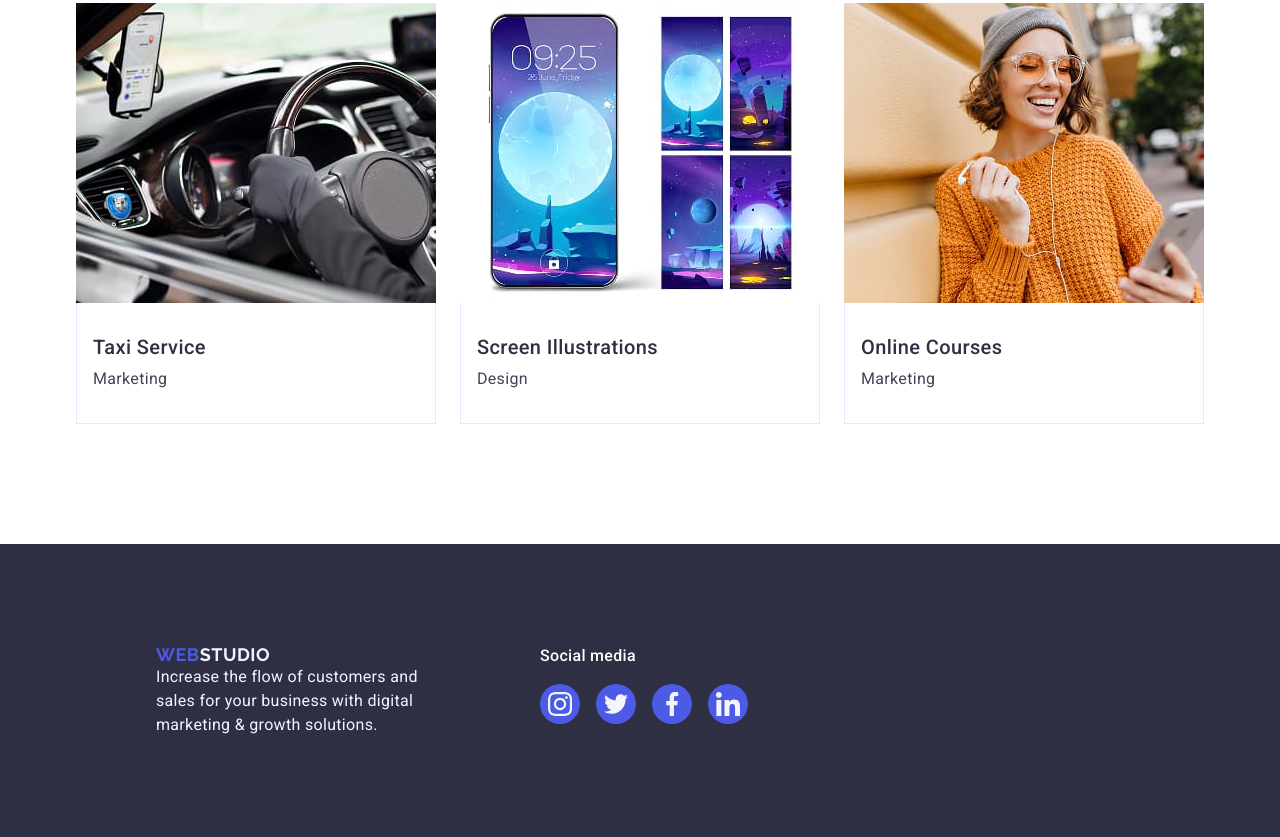
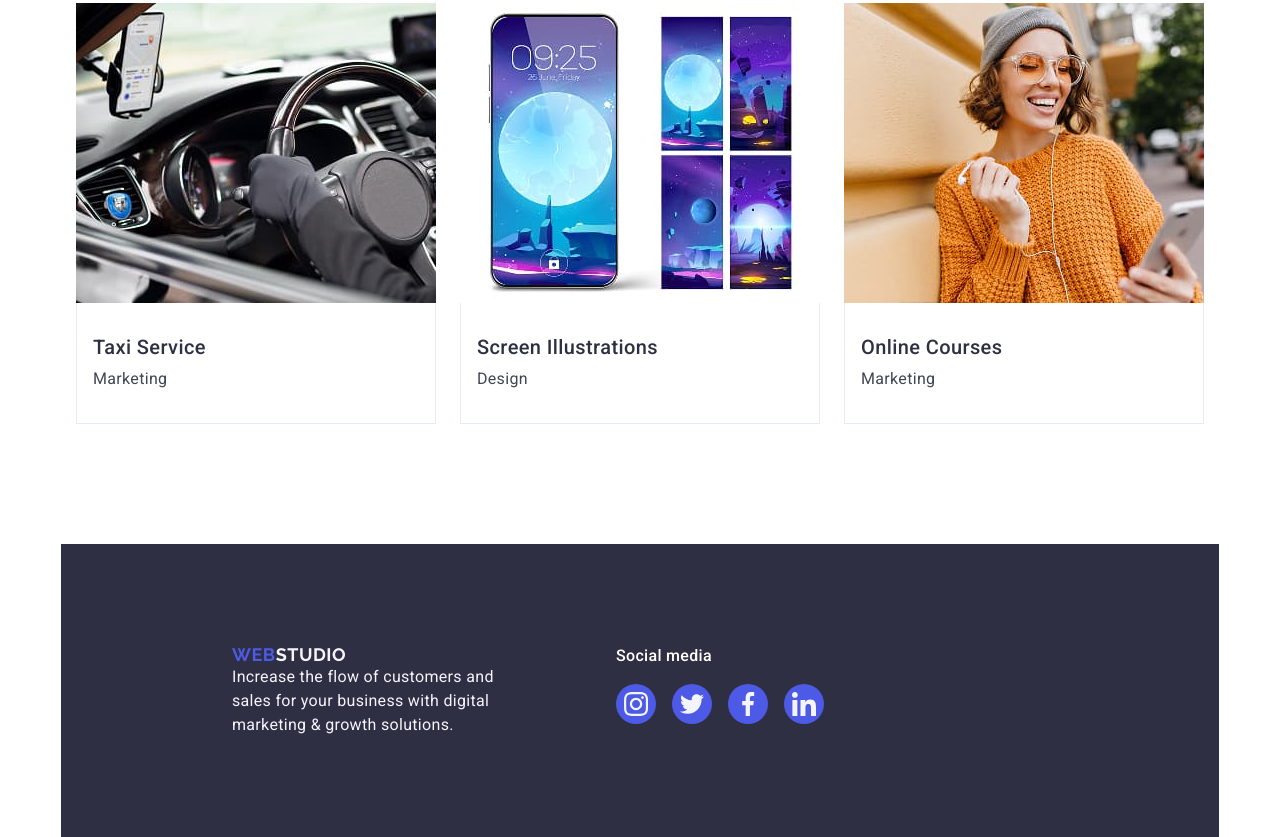
Before and after one commit to Viktoriia137/goit-markup-hw-04, a plain HTML site: page index.html in a window 1280 px wide. Shown: the part 2615-3452 px from the top of the page. Drawn offline with nearby package versions, Linux system fonts and the light colour scheme.

Commit message:
add decor6

```diff
--- a/css/styles.css
+++ b/css/styles.css
@@ -397,8 +397,6 @@ img {
 
 .page-footer {
   background-color: #2e2f42;
-  padding-top: 100px;
-  padding-bottom: 100px;
 }
 
 .footer-text {
@@ -420,8 +418,7 @@ img {
 
 .container {
   max-width: 1158px;
-  padding-left: 15px;
-  padding-right: 15px;
+  padding: 0 15px;
   margin: 0 auto;
 }
 
@@ -433,6 +430,8 @@ img {
 .logo-text {
   margin-right: 120px;
   padding-left: 156px;
+  padding-top: 100px;
+    padding-bottom: 100px;
 }
 
 .footer-social-text {
--- a/index.html
+++ b/index.html
@@ -396,7 +396,7 @@
       </section>
     </main>
 
-    <footer class="page-footer">
+    <footer class="page-footer container">
       <div class="footer-main-content">
         <div class="logo-text">
           <a class="logo" href="./index.html">
```
